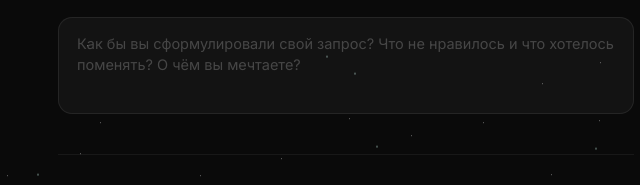
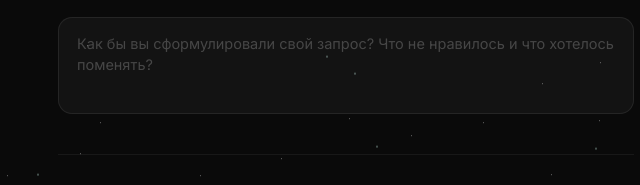
Before and after one commit to silverwind33/silverwind-site, a website: page otzyv-kursa.html in a window 1280 px wide. Shown: the part 843-1028 px from the top of the page, 294-934 px from the left. Drawn offline with nearby package versions, Linux system fonts and the light colour scheme; a web font is replaced by a local one.

Commit message:
Survey: trim request placeholder

```diff
--- a/otzyv-kursa.html
+++ b/otzyv-kursa.html
@@ -135,7 +135,7 @@
                         <label class="choice-row" data-value="Самоценность"><span class="choice-mark"><svg width="11" height="11" viewBox="0 0 12 12" fill="none"><polyline points="2,6 5,9 10,3" stroke="#89E6D8" stroke-width="1.8" stroke-linecap="round" stroke-linejoin="round"/></svg></span><span class="choice-text">Самоценность</span></label>
                         <label class="choice-row" data-value="Родители"><span class="choice-mark"><svg width="11" height="11" viewBox="0 0 12 12" fill="none"><polyline points="2,6 5,9 10,3" stroke="#89E6D8" stroke-width="1.8" stroke-linecap="round" stroke-linejoin="round"/></svg></span><span class="choice-text">Родители</span></label>
                     </div>
-                    <textarea class="form-field mt-3" data-field="q0other" rows="3" placeholder="Как бы вы сформулировали свой запрос? Что не нравилось и что хотелось поменять? О чём вы мечтаете?"></textarea>
+                    <textarea class="form-field mt-3" data-field="q0other" rows="3" placeholder="Как бы вы сформулировали свой запрос? Что не нравилось и что хотелось поменять?"></textarea>
                 </div>
 
                 <div class="q">
```
